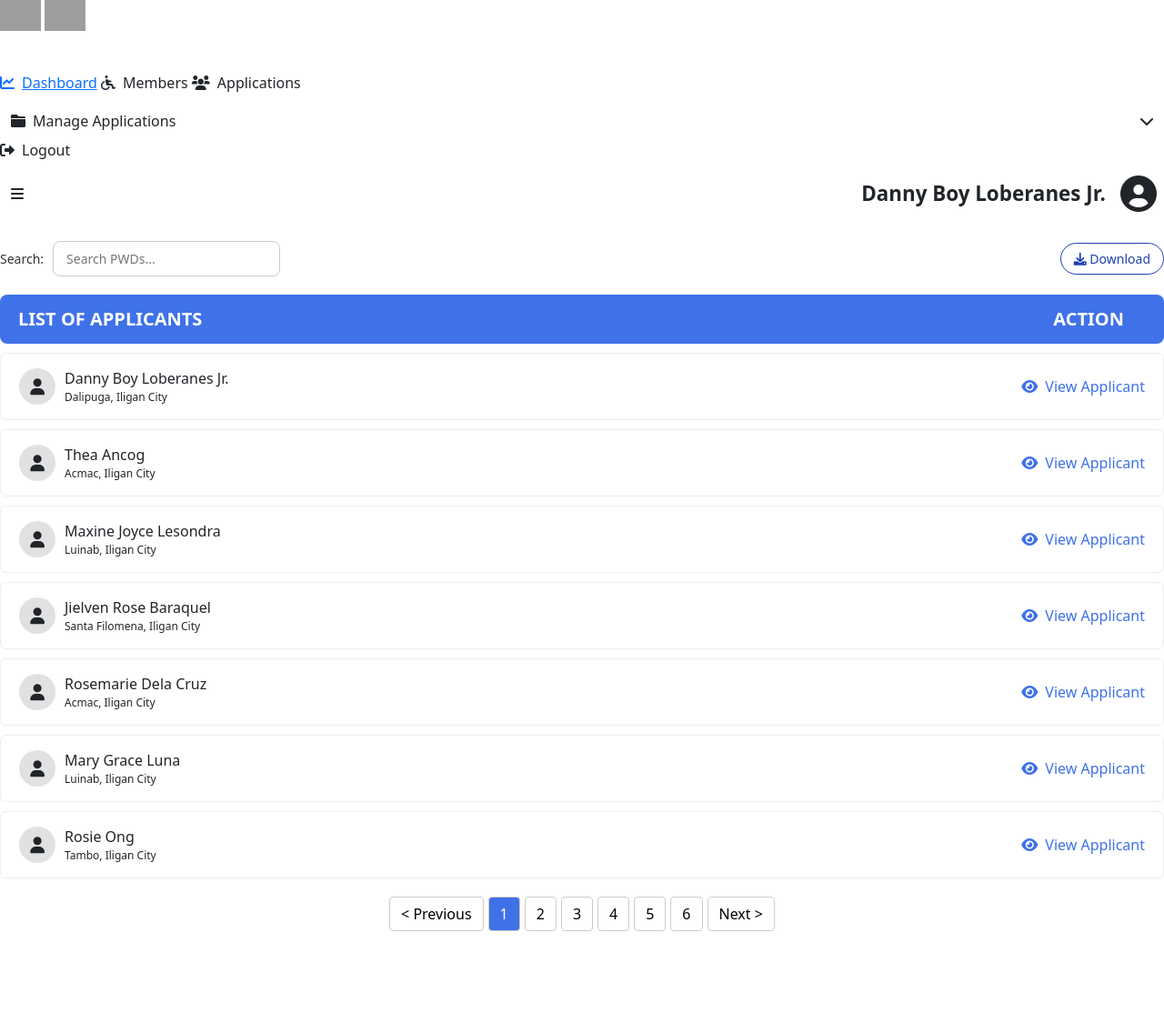
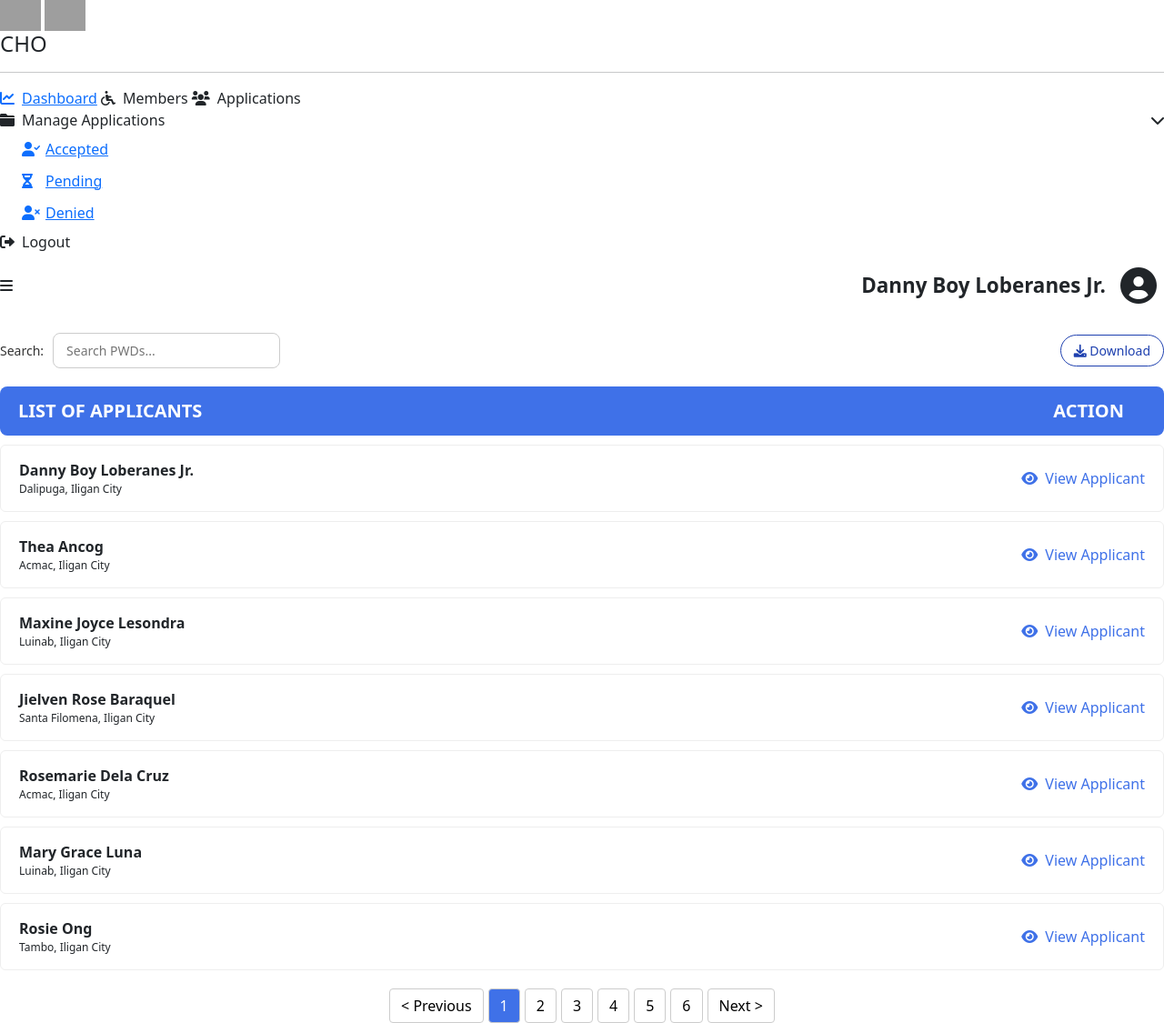
Before and after one commit to Danny4122/PWD-Application-System, a PHP site: page /applications.php in a window 1280 px wide. Shown: the whole page at 91% size. Before the commit the page ends 1024 px from the top, so only its background shows below. Run offline with PHP 8.4, Linux system fonts and the light colour scheme; grey boxes are pictures that could not be loaded.

Commit message:
picture folder is deleted

```diff
--- a/assets/css/global/base.css
+++ b/assets/css/global/base.css
@@ -1,3 +1,6 @@
+/* Page structure (e.g. .main, .topbar, .content */
+/* Shared layout of doctor/admin views */
+
 body {
       margin: 0;
       font-family: 'Segoe UI', sans-serif;
--- a/assets/css/global/component.css
+++ b/assets/css/global/component.css
@@ -1,3 +1,6 @@
+/* /* Cards, buttons, badges, chart boxes, modals */
+/* Reusable UI components */
+
 .cards {
     display: flex;
     gap: 10px;
--- a/src/doctor/applications.php
+++ b/src/doctor/applications.php
@@ -11,7 +11,7 @@
     <!-- Global CSS -->
     <link rel="stylesheet" href="../../assets/css/global/base.css">
     <link rel="stylesheet" href="../../assets/css/global/layout.css">
-    <link rel="stylesheet" href="../../assets/css/global/component.css">
+    <!-- <link rel="stylesheet" href="../../assets/css/global/component.css"> -->
 
     <style>
     .search-container {
@@ -19,120 +19,6 @@
     justify-content: space-between;
     align-items: center;
     margin-bottom: 20px;
-        }
-
-        .cards {
-            display: flex;
-            gap: 10px;
-            flex-wrap: wrap;
-            margin-bottom: 20px;
-        }
-
-        .card-stat {
-            flex: 1;
-            position: relative;
-            min-width: 200px;
-            background-color: #2b2bb2;
-            color: white;
-            padding: 20px;
-            border-radius: 5px;
-            display: flex;
-            align-items: center;
-            justify-content: space-between;
-            box-shadow: 0 4px 8px rgba(0, 0, 0, 0.15);
-            overflow: hidden;
-        }
-
-        .card-stat::after {
-            content: "";
-            position: absolute;
-            bottom: 0;
-            left: 0;
-            height: 20px;
-            width: 100%;
-            background-color: rgb(26, 26, 35);
-            opacity: 30%;
-            border-bottom-left-radius: 5px;
-            border-bottom-right-radius: 5px;
-        }
-
-        .card-stat i {
-            font-size: 2rem;
-        }
-
-        .chart-container {
-            background: white;
-            padding: 20px;
-            border-radius: 10px;
-            box-shadow: 0 2px 10px rgba(0, 0, 0, 0.1);
-        }
-
-        .dropdown-menu {
-            background: transparent;
-        }
-
-        .dropdown-item:hover {
-            background-color: rgba(255, 255, 255, 0.1);
-        }
-
-        .sidebar-item {
-            margin-top: 10px;
-        }
-
-        .toggle-btn {
-            padding: 8px 12px;
-            border-radius: 8px;
-            cursor: pointer;
-            transition: background 0.3s;
-        }
-
-        .chevron-icon {
-            transition: transform 0.3s ease;
-        }
-
-        .rotate {
-            transform: rotate(180deg);
-        }
-
-        .submenu {
-            overflow: hidden;
-            max-height: 0;
-            transition: max-height 0.4s ease;
-        }
-
-        .submenu-link {
-            display: block;
-            padding: 8px 20px;
-            color: white;
-            font-size: 0.95rem;
-            border-radius: 6px;
-            margin: 4px 0;
-            text-decoration: none;
-            transition: background 0.3s;
-        }
-
-        .submenu-link:hover {
-            background-color: rgba(255, 255, 255, 0.15);
-            color: white !important;
-        }
-
-        .no-wrap {
-            white-space: nowrap;
-        }
-
-        hr {
-            border: 0;
-            height: 1px;
-            background: white;
-            margin: 0px 0;
-            width: 100%;
-        }
-
-        .cho-label {
-            font-size: 30px;
-            font-weight: bold;
-            /* font-family: Arial, sans-serif; */
-            color: #ffffff;
 }
 
 .search-bar input {
@@ -326,63 +212,57 @@
 
         <div class="member-list">
             <div class="member-info">
-                <div class="avatar"><i class="fas fa-user"></i></div>
                 <div>
-                    <div>Danny Boy Loberanes Jr.</div>
+                    <div><b>Danny Boy Loberanes Jr.</b></div>
                     <div style="font-size: 12px;">Dalipuga, Iligan City</div>
                 </div>
             </div><a href="#" class="view-link"><i class="fas fa-eye me-1"></i> View Applicant</a>
         </div>
         <div class="member-list">
             <div class="member-info">
-                <div class="avatar"><i class="fas fa-user"></i></div>
+
                 <div>
-                    <div>Thea Ancog</div>
+                    <div><b>Thea Ancog</b></div>
                     <div style="font-size: 12px;">Acmac, Iligan City</div>
                 </div>
             </div><a href="#" class="view-link"><i class="fas fa-eye me-1"></i> View Applicant</a>
         </div>
         <div class="member-list">
             <div class="member-info">
-                <div class="avatar"><i class="fas fa-user"></i></div>
                 <div>
-                    <div>Maxine Joyce Lesondra</div>
+                    <div><b>Maxine Joyce Lesondra</b></div>
                     <div style="font-size: 12px;">Luinab, Iligan City</div>
                 </div>
             </div><a href="#" class="view-link"><i class="fas fa-eye me-1"></i> View Applicant</a>
         </div>
         <div class="member-list">
             <div class="member-info">
-                <div class="avatar"><i class="fas fa-user"></i></div>
                 <div>
-                    <div>Jielven Rose Baraquel</div>
+                    <div><b>Jielven Rose Baraquel</b></div>
                     <div style="font-size: 12px;">Santa Filomena, Iligan City</div>
                 </div>
             </div><a href="#" class="view-link"><i class="fas fa-eye me-1"></i> View Applicant</a>
         </div>
         <div class="member-list">
             <div class="member-info">
-                <div class="avatar"><i class="fas fa-user"></i></div>
                 <div>
-                    <div>Rosemarie Dela Cruz</div>
+                    <div><b>Rosemarie Dela Cruz</b></div>
                     <div style="font-size: 12px;">Acmac, Iligan City</div>
                 </div>
             </div><a href="#" class="view-link"><i class="fas fa-eye me-1"></i> View Applicant</a>
         </div>
         <div class="member-list">
             <div class="member-info">
-                <div class="avatar"><i class="fas fa-user"></i></div>
                 <div>
-                    <div>Mary Grace Luna</div>
+                    <div><b>Mary Grace Luna</b></div>
                     <div style="font-size: 12px;">Luinab, Iligan City</div>
                 </div>
             </div><a href="#" class="view-link"><i class="fas fa-eye me-1"></i> View Applicant</a>
         </div>
         <div class="member-list">
             <div class="member-info">
-                <div class="avatar"><i class="fas fa-user"></i></div>
                 <div>
-                    <div>Rosie Ong</div>
+                    <div><b>Rosie Ong</b></div>
                     <div style="font-size: 12px;">Tambo, Iligan City</div>
                 </div>
             </div><a href="#" class="view-link"><i class="fas fa-eye me-1"></i> View Applicant</a>
```
Also changed, not shown: assets/css/108986231_316491536195440_7092646752209972381_n-removebg-preview.png (renamed from assets/pictures/108986231_316491536195440_7092646752209972381_n-removebg-preview.png), assets/css/486748292_563581746149310_7021315092481734671_n.png (renamed from assets/pictures/486748292_563581746149310_7021315092481734671_n.png), assets/css/CHO logo.png (renamed from assets/pictures/CHO logo.png), assets/css/LGU.png (renamed from assets/pictures/LGU.png), assets/css/Logo.jpg (renamed from assets/pictures/Logo.jpg), assets/css/PWD.png (renamed from assets/pictures/PWD.png), assets/css/add-image.png (renamed from assets/pictures/add-image.png), assets/css/admin.png (renamed from assets/pictures/admin.png), assets/css/iligan.png (renamed from assets/pictures/iligan.png), assets/css/lost.png (renamed from assets/pictures/lost.png), assets/css/new.png (renamed from assets/pictures/new.png), assets/css/renew.png (renamed from assets/pictures/renew.png), assets/css/upload.png (renamed from assets/pictures/upload.png), assets/css/white.png (renamed from assets/pictures/white.png). Lines whose indentation alone changed are shown as unchanged.
